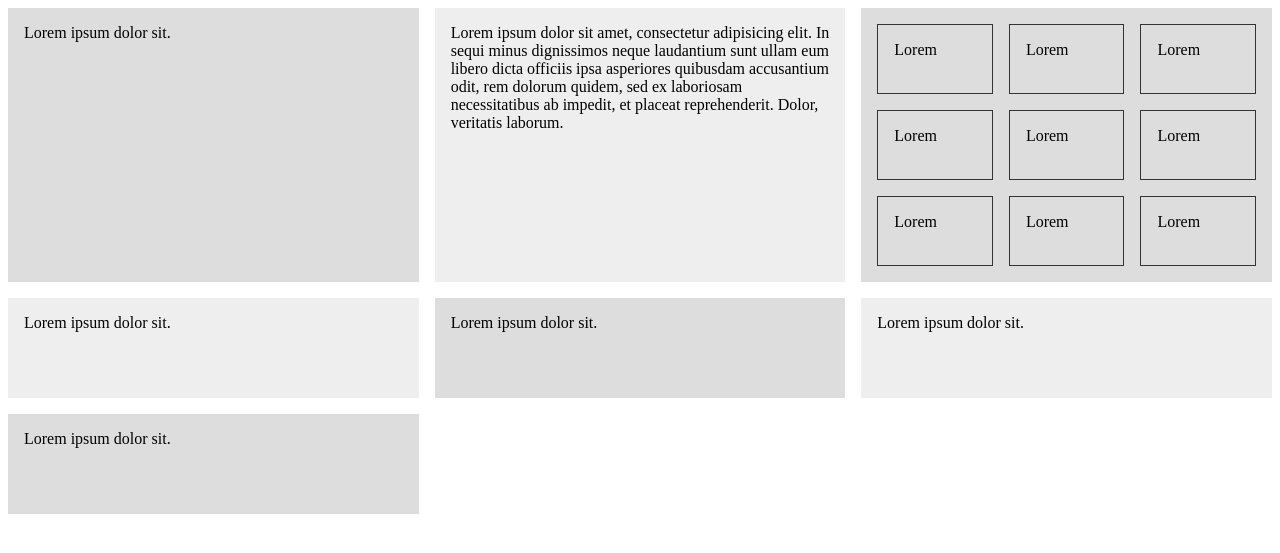
After one commit to naonaonao316/omiyageproject, a Django app: page /omiyage/grid2 in a window 1280 px wide. The commit adds this page. Shown: the top 553 px of the page. Run offline with Django 3.2, Linux system fonts and the light colour scheme.

Commit message:
create fundamental of landing page

```diff
--- /dev/null
+++ b/omiyage/templates/omiyage/grid2.html
@@ -0,0 +1,69 @@
+<!DOCTYPE html>
+<html>
+<head>
+  <title>CSS Grids</title>
+  <style>
+    .wrapper {
+      display: grid;
+      /*grid-template-columns: 1fr 2fr 1fr;*/
+      grid-template-columns: repeat(3, 1fr);
+      grid-gap: 1em;
+      /*grid-auto-rows: 100px;*/
+      grid-auto-rows: minmax(100px, auto);
+    }
+
+    .nested {
+      display: grid;
+      grid-template-columns: repeat(3, 1fr);
+      grid-auto-rows: 70px;
+      grid-gap: 1em;
+    }
+
+    .wrapper > div {
+      background: #eee;
+      padding: 1em;
+    }
+    .wrapper > div:nth-child(odd) {
+      background: #ddd;
+    }
+
+    .nested > div {
+      border: #333 1px solid;
+      padding: 1em;
+    }
+  </style>
+</head>
+<body>
+  <div class="wrapper">
+    <div>
+      Lorem ipsum dolor sit.
+    </div>
+    <div>
+      Lorem ipsum dolor sit amet, consectetur adipisicing elit. In sequi minus dignissimos neque laudantium sunt ullam eum libero dicta officiis ipsa asperiores quibusdam accusantium odit, rem dolorum quidem, sed ex laboriosam necessitatibus ab impedit, et placeat reprehenderit. Dolor, veritatis laborum.
+    </div>
+    <div class="nested">
+       <div>Lorem</div>
+       <div>Lorem</div>
+       <div>Lorem</div>
+       <div>Lorem</div>
+       <div>Lorem</div>
+       <div>Lorem</div>
+       <div>Lorem</div>
+       <div>Lorem</div>
+       <div>Lorem</div>
+    </div>
+    <div>
+      Lorem ipsum dolor sit.
+    </div>
+    <div>
+      Lorem ipsum dolor sit.
+    </div>
+    <div>
+      Lorem ipsum dolor sit.
+    </div>
+    <div>
+      Lorem ipsum dolor sit.
+    </div>
+  </div>
+</body>
+</html>
--- a/omiyage/templates/omiyage/layout/head.html
+++ b/omiyage/templates/omiyage/layout/head.html
@@ -1,7 +1,7 @@
 {% load static %}
 <!DOCTYPE html>
 <head>
-<title>Title for development</title>
+<title>Omiyage site POC</title>
 <!-- CSS files -->
 <link rel="stylesheet" type="text/css" href="{% static 'css/style.css' %}" />
 <link rel="stylesheet" type="text/css" href="{% static 'css/bootstrap.css' %}" />
--- a/omiyage/urls.py
+++ b/omiyage/urls.py
@@ -4,4 +4,6 @@ from . import views
 
 urlpatterns = [
     path('', views.index, name='index'),
+    path('grid', views.grid, name='grid'),
+    path('grid2', views.grid2, name='grid2'),
 ]
--- a/omiyage/views.py
+++ b/omiyage/views.py
@@ -6,3 +6,13 @@ from django.template import loader
 def index(request):
     template = loader.get_template('omiyage/index.html')
     return HttpResponse(template.render())
+
+# Create your views here.
+def grid(request):
+    template = loader.get_template('omiyage/grid.html')
+    return HttpResponse(template.render())
+
+# Create your views here.
+def grid2(request):
+    template = loader.get_template('omiyage/grid2.html')
+    return HttpResponse(template.render())
```
Also changed, not shown: omiyage/static/css/style.css (+87 -13 lines), omiyage/templates/omiyage/grid.html (added, +41 -0 lines), omiyage/templates/omiyage/layout/content.html (+26 -0 lines), omiyage/templates/omiyage/layout/footer.html (+29 -0 lines), omiyage/templates/omiyage/layout/header.html (+2 -7 lines), omiyage/static/img/main_image.jpg (added), omiyage/static/img/omiyage_main_image.jpg (added), 4 other files.
